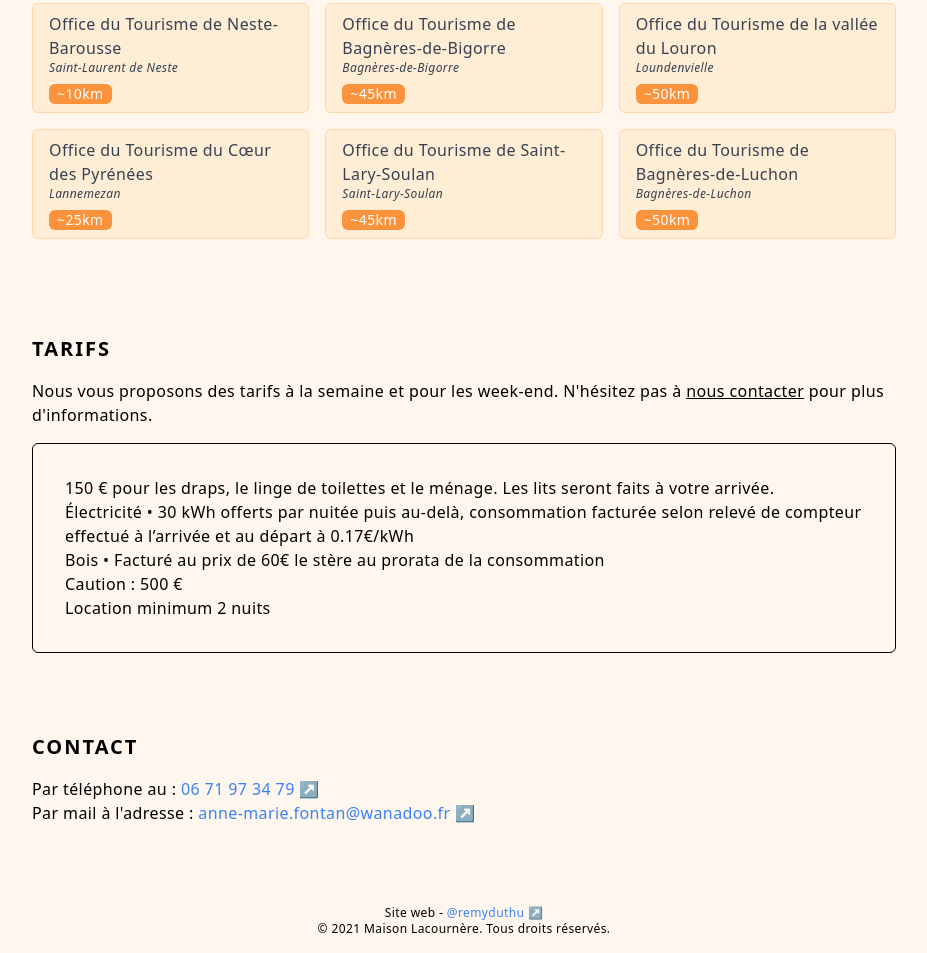
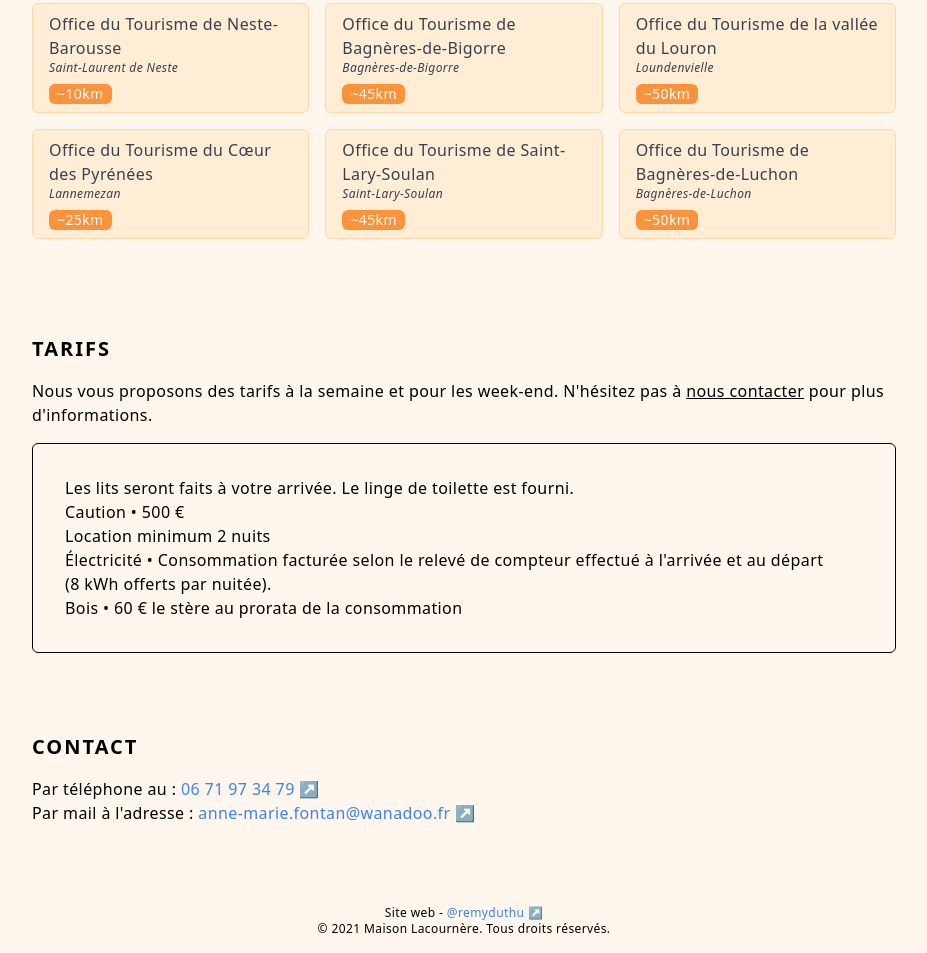
Before and after one commit to remyduthu/lacournere, a website: page index.html in a window 1280 px wide. Shown: the part 3164-4117 px from the top of the page, without its empty margins (176-1103 px from the left). Drawn offline with Linux system fonts and the light colour scheme.

Commit message:
Update pricing

```diff
--- a/index.html
+++ b/index.html
@@ -613,20 +613,16 @@
         >
           <ul>
             <li>
-              150 € pour les draps, le linge de toilettes et le ménage. Les lits
-              seront faits à votre arrivée.
+              Les lits seront faits à votre arrivée. Le linge de toilette est
+              fourni.
             </li>
+            <li>Caution • 500 €</li>
+            <li>Location minimum 2 nuits</li>
             <li>
-              Électricité • 30 kWh offerts par nuitée puis au-delà, consommation
-              facturée selon relevé de compteur effectué à l’arrivée et au
-              départ à 0.17€/kWh
+              Électricité • Consommation facturée selon le relevé de compteur
+              effectué à l'arrivée et au départ (8 kWh offerts par nuitée).
             </li>
-            <li>
-              Bois • Facturé au prix de 60€ le stère au prorata de la
-              consommation
-            </li>
-            <li>Caution : 500 €</li>
-            <li>Location minimum 2 nuits</li>
+            <li>Bois • 60 € le stère au prorata de la consommation</li>
           </ul>
         </div>
       </div>
```
